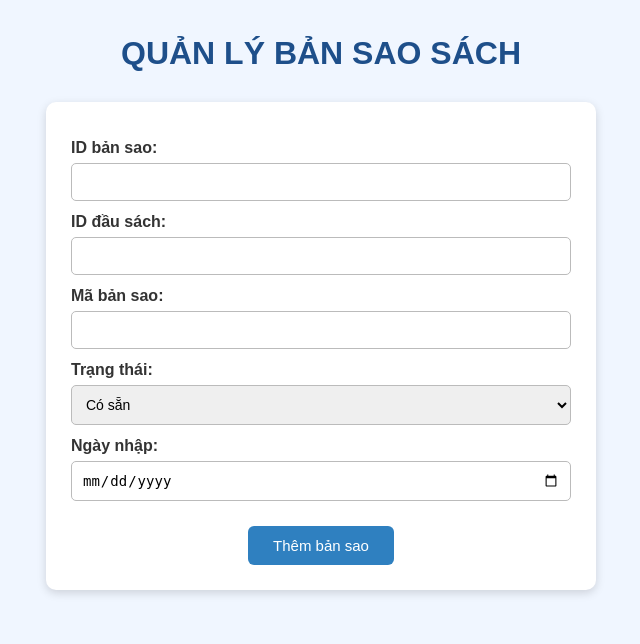
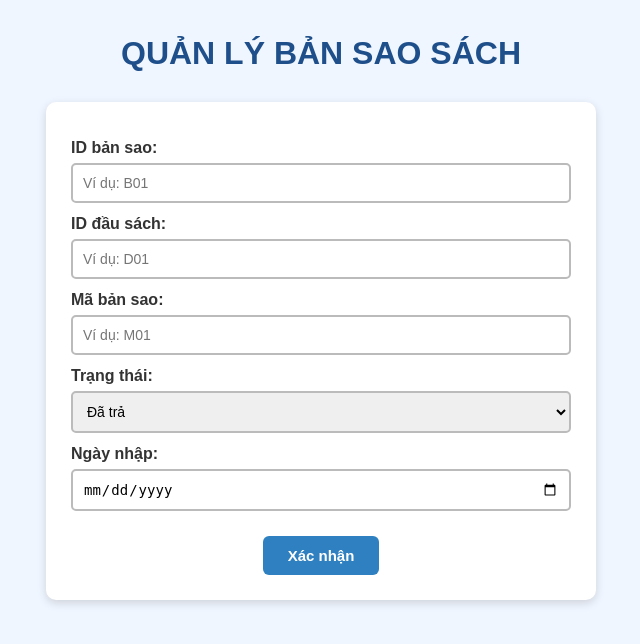
Before and after one commit to hthngocanh/QLY_ThuVienMini, a PHP site: page /banSaoSach/bansao.php in a window 1280 px wide. Shown: the part 69-713 px from the top of the page, without its empty margins (319-959 px from the left). Run offline with PHP 8.4, Linux system fonts and the light colour scheme.

Commit message:
Hoan thien validation ban sao sach buoi 3

```diff
--- a/banSaoSach/bansao.php
+++ b/banSaoSach/bansao.php
@@ -1,3 +1,111 @@
+<?php
+
+$idBanSao = "";
+$idDauSach = "";
+$maBanSao = "";
+$trangThai = "Đã trả";
+$ngayNhap = "";
+
+$loiIdBanSao = "";
+$loiIdDauSach = "";
+$loiMaBanSao = "";
+$loiTrangThai = "";
+$loiNgayNhap = "";
+
+$hopLe = false;
+$danhSachBanSao = [];
+
+function trangThaiMuonTra($trangThai)
+{
+    if ($trangThai == "Đã trả") {
+        return "Đã trả";
+    }
+
+    if ($trangThai == "Đang mượn") {
+        return "Đang mượn";
+    }
+
+    return "Chưa trả";
+}
+
+if ($_SERVER["REQUEST_METHOD"] == "POST") {
+
+    $idBanSao = trim($_POST["id_ban_sao"] ?? "");
+    $idDauSach = trim($_POST["id_dau_sach"] ?? "");
+    $maBanSao = trim($_POST["ma_ban_sao"] ?? "");
+    $trangThai = trim($_POST["trang_thai"] ?? "");
+    $ngayNhap = trim($_POST["ngay_nhap"] ?? "");
+
+    // Kiểm tra ID bản sao
+    if ($idBanSao == "") {
+        $loiIdBanSao = "Vui lòng nhập ID bản sao.";
+    } elseif (!preg_match('/^[A-Z][0-9]+$/', $idBanSao)) {
+        $loiIdBanSao =
+            "ID bản sao phải gồm 1 chữ IN HOA ở đầu và số ở sau. Ví dụ: B01.";
+    }
+
+    // Kiểm tra ID đầu sách
+    if ($idDauSach == "") {
+        $loiIdDauSach = "Vui lòng nhập ID đầu sách.";
+    } elseif (!preg_match('/^[A-Z][0-9]+$/', $idDauSach)) {
+        $loiIdDauSach =
+            "ID đầu sách phải gồm 1 chữ IN HOA ở đầu và số ở sau. Ví dụ: D01.";
+    }
+
+    // Kiểm tra mã bản sao
+    if ($maBanSao == "") {
+        $loiMaBanSao = "Vui lòng nhập mã bản sao.";
+    } elseif (!preg_match('/^[A-Z][0-9]+$/', $maBanSao)) {
+        $loiMaBanSao =
+            "Mã bản sao phải gồm 1 chữ IN HOA ở đầu và số ở sau. Ví dụ: M01.";
+    }
+
+    // Kiểm tra trạng thái
+    $trangThaiHopLe = [
+        "Đã trả",
+        "Đang mượn",
+        "Chưa trả"
+    ];
+
+    if (!in_array($trangThai, $trangThaiHopLe)) {
+        $loiTrangThai = "Trạng thái không hợp lệ.";
+    }
+
+    // Kiểm tra ngày nhập
+    if ($ngayNhap == "") {
+        $loiNgayNhap = "Vui lòng chọn ngày nhập.";
+    } else {
+        $ngay = DateTime::createFromFormat("Y-m-d", $ngayNhap);
+
+        if (!$ngay || $ngay->format("Y-m-d") != $ngayNhap) {
+            $loiNgayNhap = "Ngày nhập không hợp lệ.";
+        }
+    }
+
+    // Nếu không có lỗi
+    if (
+        $loiIdBanSao == "" &&
+        $loiIdDauSach == "" &&
+        $loiMaBanSao == "" &&
+        $loiTrangThai == "" &&
+        $loiNgayNhap == ""
+    ) {
+        $hopLe = true;
+
+        $banSao = [
+            "id_ban_sao" => $idBanSao,
+            "id_dau_sach" => $idDauSach,
+            "ma_ban_sao" => $maBanSao,
+            "trang_thai" => $trangThai,
+            "ngay_nhap" => $ngayNhap
+        ];
+
+        $danhSachBanSao[] = $banSao;
+    }
+}
+
+?>
+
 <!DOCTYPE html>
 <html lang="vi">
 
@@ -45,7 +149,7 @@
             width: 100%;
             padding: 10px;
             box-sizing: border-box;
-            border: 1px solid #bbb;
+            border: 2px solid #bbb;
             border-radius: 5px;
             font-size: 14px;
         }
@@ -65,11 +182,24 @@
             background-color: #2f80c0;
             color: white;
             font-size: 15px;
+            font-weight: bold;
             cursor: pointer;
         }
 
         button:hover {
             background-color: #1e659d;
+        }
+
+        .thanh-cong {
+            width: 500px;
+            margin: 20px auto;
+            padding: 12px;
+            text-align: center;
+            color: green;
+            background-color: #eafbea;
+            border: 1px solid green;
+            border-radius: 5px;
+            font-weight: bold;
         }
 
         .ket-qua {
@@ -158,150 +287,205 @@
 <form method="post">
 
     <label for="id_ban_sao">ID bản sao:</label>
-            <input type="text" id="id_ban_sao" name="id_ban_sao" required>
+
+    <input
+        type="text"
+        id="id_ban_sao"
+        name="id_ban_sao"
+        placeholder="Ví dụ: B01"
+        value="<?php echo htmlspecialchars($idBanSao); ?>"
+        class="<?php echo $loiIdBanSao != "" ? "input-loi" : ""; ?>"
+    >
+
+    <?php if ($loiIdBanSao != "") { ?>
+        <p class="loi-truong">
+            <?php echo htmlspecialchars($loiIdBanSao); ?>
+        </p>
+    <?php } ?>
+
 
     <label for="id_dau_sach">ID đầu sách:</label>
-            <input type="text" id="id_dau_sach" name="id_dau_sach" required>
+
+    <input
+        type="text"
+        id="id_dau_sach"
+        name="id_dau_sach"
+        placeholder="Ví dụ: D01"
+        value="<?php echo htmlspecialchars($idDauSach); ?>"
+        class="<?php echo $loiIdDauSach != "" ? "input-loi" : ""; ?>"
+    >
+
+    <?php if ($loiIdDauSach != "") { ?>
+        <p class="loi-truong">
+            <?php echo htmlspecialchars($loiIdDauSach); ?>
+        </p>
+    <?php } ?>
+
 
     <label for="ma_ban_sao">Mã bản sao:</label>
-            <input type="text" id="ma_ban_sao" name="ma_ban_sao" required>
+
+    <input
+        type="text"
+        id="ma_ban_sao"
+        name="ma_ban_sao"
+        placeholder="Ví dụ: M01"
+        value="<?php echo htmlspecialchars($maBanSao); ?>"
+        class="<?php echo $loiMaBanSao != "" ? "input-loi" : ""; ?>"
+    >
+
+    <?php if ($loiMaBanSao != "") { ?>
+        <p class="loi-truong">
+            <?php echo htmlspecialchars($loiMaBanSao); ?>
+        </p>
+    <?php } ?>
+
 
     <label for="trang_thai">Trạng thái:</label>
-            <select id="trang_thai" name="trang_thai" required>
-                <option value="Có sẵn">Có sẵn</option>
-                <option value="Đang mượn">Đang mượn</option>
-                <option value="Hỏng">Hỏng</option>
-                <option value="Mất">Mất</option>
+
+    <select
+        id="trang_thai"
+        name="trang_thai"
+        class="<?php echo $loiTrangThai != "" ? "input-loi" : ""; ?>"
+    >
+
+        <option
+            value="Đã trả"
+            <?php if ($trangThai == "Đã trả") echo "selected"; ?>
+        >
+            Đã trả
+        </option>
+
+        <option
+            value="Đang mượn"
+            <?php if ($trangThai == "Đang mượn") echo "selected"; ?>
+        >
+            Đang mượn
+        </option>
+
+        <option
+            value="Chưa trả"
+            <?php if ($trangThai == "Chưa trả") echo "selected"; ?>
+        >
+            Chưa trả
+        </option>
+
     </select>
 
+    <?php if ($loiTrangThai != "") { ?>
+        <p class="loi-truong">
+            <?php echo htmlspecialchars($loiTrangThai); ?>
+        </p>
+    <?php } ?>
+
+
     <label for="ngay_nhap">Ngày nhập:</label>
-            <input type="date" id="ngay_nhap" name="ngay_nhap" required>
 
-            <button type="submit" name="them_ban_sao">
-                Thêm bản sao
+    <input
+        type="date"
+        id="ngay_nhap"
+        name="ngay_nhap"
+        value="<?php echo htmlspecialchars($ngayNhap); ?>"
+        class="<?php echo $loiNgayNhap != "" ? "input-loi" : ""; ?>"
+    >
+
+    <?php if ($loiNgayNhap != "") { ?>
+        <p class="loi-truong">
+            <?php echo htmlspecialchars($loiNgayNhap); ?>
+        </p>
+    <?php } ?>
+
+
+    <button type="submit">
+        Xác nhận
     </button>
 
 </form>
 
 
+<?php if ($hopLe) { ?>
+
+<div class="thanh-cong">
+    Thêm bản sao thành công!
+</div>
+
+<div class="ket-qua">
+
+    <h2>DANH SÁCH BẢN SAO</h2>
+
+    <table>
+
+        <tr>
+            <th>STT</th>
+            <th>ID bản sao</th>
+            <th>ID đầu sách</th>
+            <th>Mã bản sao</th>
+            <th>Trạng thái</th>
+            <th>Ngày nhập</th>
+            <th>Trạng thái mượn trả</th>
+        </tr>
+
         <?php
-
-        // Hàm tự định nghĩa để kiểm tra khả năng cho mượn
-        function kiemTraBanSao($trangThai)
-        {
-            if ($trangThai == "Có sẵn") {
-                return "Có thể cho mượn";
-            } else {
-                return "Không thể cho mượn";
-            }
-        }
-
-
-        // Mảng lưu danh sách bản sao
-        $danhSachBanSao = [];
-
-
-        // Kiểm tra người dùng đã bấm nút thêm bản sao
-        if (isset($_POST["them_ban_sao"])) {
-
-            // Nhận dữ liệu từ form
-            $idBanSao = $_POST["id_ban_sao"];
-            $idDauSach = $_POST["id_dau_sach"];
-            $maBanSao = $_POST["ma_ban_sao"];
-            $trangThai = $_POST["trang_thai"];
-            $ngayNhap = $_POST["ngay_nhap"];
-
-
-            // Kiểm tra dữ liệu
-            if (
-                empty($idBanSao) ||
-                empty($idDauSach) ||
-                empty($maBanSao) ||
-                empty($trangThai) ||
-                empty($ngayNhap)
-            ) {
-
-                echo "<p class='loi'>Vui lòng nhập đầy đủ thông tin.</p>";
-            } else {
-
-                // Tạo mảng chứa thông tin bản sao
-                $banSao = [
-                    "id_ban_sao" => $idBanSao,
-                    "id_dau_sach" => $idDauSach,
-                    "ma_ban_sao" => $maBanSao,
-                    "trang_thai" => $trangThai,
-                    "ngay_nhap" => $ngayNhap
-                ];
-
-
-                // Thêm bản sao vào danh sách
-                $danhSachBanSao[] = $banSao;
-
-
-                echo "<div class='ket-qua'>";
-
-                echo "<h2>DANH SÁCH BẢN SAO</h2>";
-
-                echo "<table>";
-
-                echo "<tr>";
-                echo "<th>STT</th>";
-                echo "<th>ID bản sao</th>";
-                echo "<th>ID đầu sách</th>";
-                echo "<th>Mã bản sao</th>";
-                echo "<th>Trạng thái</th>";
-                echo "<th>Ngày nhập</th>";
-                echo "<th>Khả năng cho mượn</th>";
-                echo "</tr>";
-
-
-                // Dùng vòng lặp để duyệt danh sách
         $stt = 1;
 
         foreach ($danhSachBanSao as $banSao) {
 
-                    echo "<tr>";
+            $classTrangThai = "";
 
-                    echo "<td>" . $stt . "</td>";
+            if ($banSao["trang_thai"] == "Đã trả") {
+                $classTrangThai = "da-tra";
+            } elseif ($banSao["trang_thai"] == "Đang mượn") {
+                $classTrangThai = "dang-muon";
+            } else {
+                $classTrangThai = "chua-tra";
+            }
+        ?>
 
-                    echo "<td>" .
-                        htmlspecialchars($banSao["id_ban_sao"]) .
-                        "</td>";
+        <tr>
 
-                    echo "<td>" .
-                        htmlspecialchars($banSao["id_dau_sach"]) .
-                        "</td>";
+            <td>
+                <?php echo $stt; ?>
+            </td>
 
-                    echo "<td>" .
-                        htmlspecialchars($banSao["ma_ban_sao"]) .
-                        "</td>";
+            <td>
+                <?php echo htmlspecialchars($banSao["id_ban_sao"]); ?>
+            </td>
 
-                    echo "<td>" .
-                        htmlspecialchars($banSao["trang_thai"]) .
-                        "</td>";
+            <td>
+                <?php echo htmlspecialchars($banSao["id_dau_sach"]); ?>
+            </td>
 
-                    echo "<td>" .
-                        htmlspecialchars($banSao["ngay_nhap"]) .
-                        "</td>";
+            <td>
+                <?php echo htmlspecialchars($banSao["ma_ban_sao"]); ?>
+            </td>
 
-                    // Gọi hàm tự định nghĩa
-                    echo "<td>" .
-                        kiemTraBanSao($banSao["trang_thai"]) .
-                        "</td>";
+            <td>
+                <?php echo htmlspecialchars($banSao["trang_thai"]); ?>
+            </td>
 
-                    echo "</tr>";
+            <td>
+                <?php echo htmlspecialchars($banSao["ngay_nhap"]); ?>
+            </td>
 
+            <td class="<?php echo $classTrangThai; ?>">
+                <?php
+                echo htmlspecialchars(
+                    trangThaiMuonTra($banSao["trang_thai"])
+                );
+                ?>
+            </td>
+
+        </tr>
+
+        <?php
             $stt++;
         }
-
-                echo "</table>";
-
-                echo "</div>";
-            }
-        }
-
         ?>
 
+    </table>
+
+</div>
+
+<?php } ?>
+
 </body>
-
 </html>
```
Also changed, not shown: other parts of banSaoSach/bansao.php (+26 -18 lines), README.md. Lines whose indentation alone changed are shown as unchanged.
